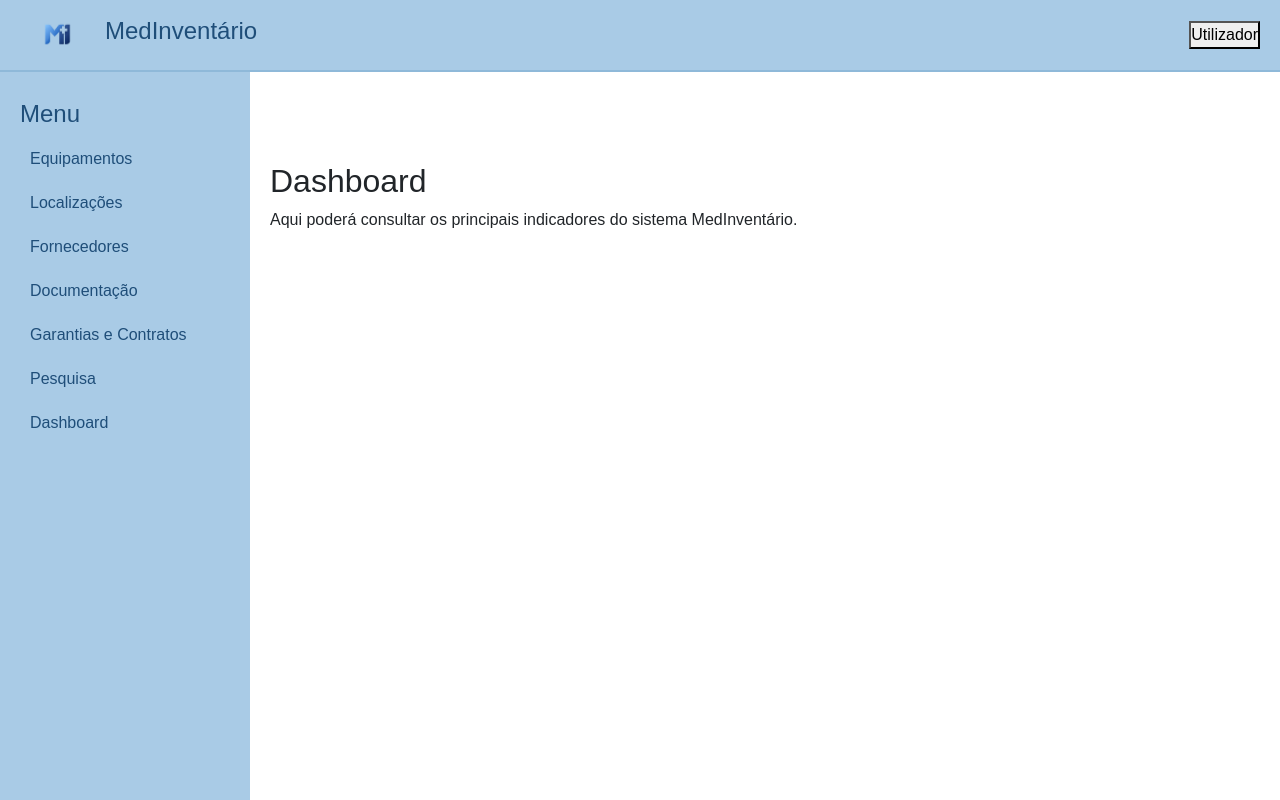
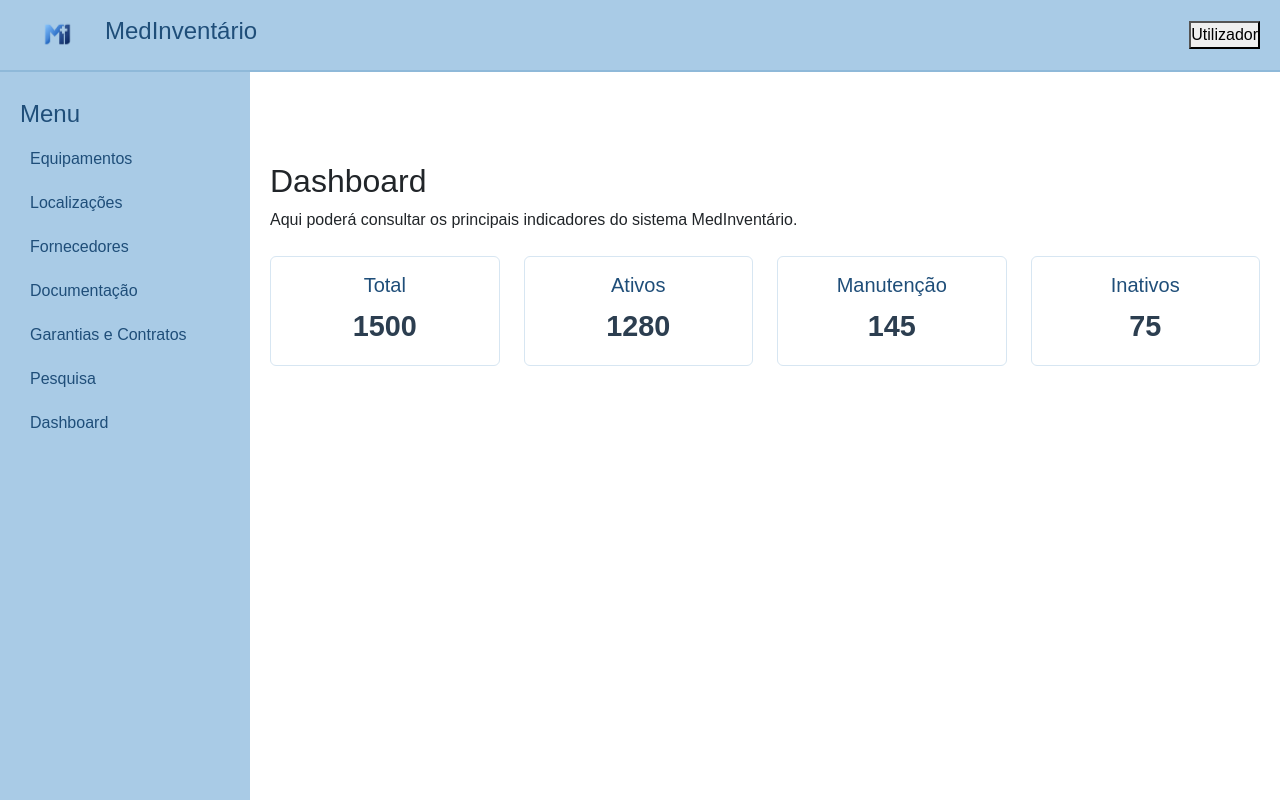
Before and after one commit to BeatrizRibeiro1241445/ProjetoSibdas, a PHP site: page /dashboard.html in a window 1280 px wide. Run offline with PHP 8.4, Linux system fonts and the light colour scheme.

Commit message:
dashboard atualizada

```diff
--- a/backend/assets/css/estilos.css
+++ b/backend/assets/css/estilos.css
@@ -148,3 +148,18 @@ form {
     border-color: #8fb9d9;
     color: white;
 }
+
+/* Cards do dashboard */
+.card {
+    border: 1px solid #d7e6f2;
+}
+
+.card-title {
+    color: #1f4e79;
+}
+
+.card-text {
+    font-size: 1.8rem;
+    font-weight: bold;
+    color: #2c3e50;
+}
--- a/backend/dashboard.html
+++ b/backend/dashboard.html
@@ -53,6 +53,46 @@
         <section>
             <h2>Dashboard</h2>
             <p>Aqui poderá consultar os principais indicadores do sistema MedInventário.</p>
+
+            <div class="row mt-4">
+
+                <div class="col-md-3 mb-3">
+                    <div class="card text-center">
+                        <div class="card-body">
+                            <h5 class="card-title">Total</h5>
+                            <p class="card-text">1500</p>
+                        </div>
+                    </div>
+                </div>
+
+                <div class="col-md-3 mb-3">
+                    <div class="card text-center">
+                        <div class="card-body">
+                            <h5 class="card-title">Ativos</h5>
+                            <p class="card-text">1280</p>
+                        </div>
+                    </div>
+                </div>
+
+                <div class="col-md-3 mb-3">
+                    <div class="card text-center">
+                        <div class="card-body">
+                            <h5 class="card-title">Manutenção</h5>
+                            <p class="card-text">145</p>
+                        </div>
+                    </div>
+                </div>
+
+                <div class="col-md-3 mb-3">
+                    <div class="card text-center">
+                        <div class="card-body">
+                            <h5 class="card-title">Inativos</h5>
+                            <p class="card-text">75</p>
+                        </div>
+                    </div>
+                </div>
+
+            </div>
         </section>
     </main>
 
```
